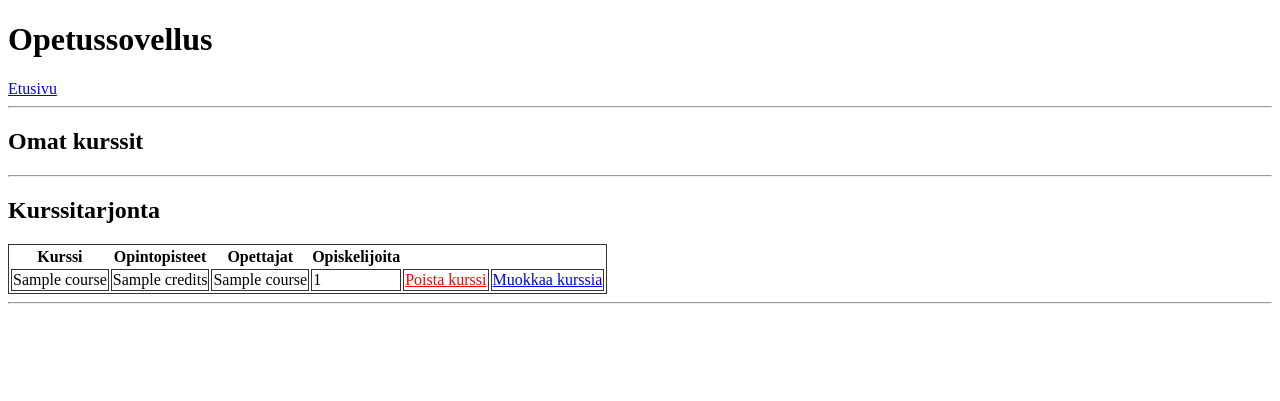
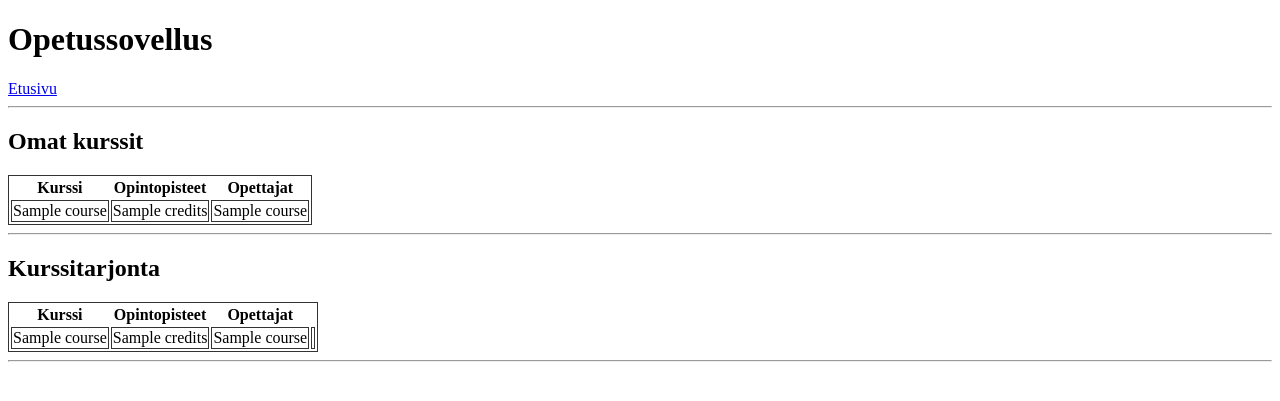
Before and after one commit to candyliaa/tsoha-opetussovellus, a Flask app: template templates/coursesview.html in a window 1280 px wide. Shown: the top 401 px of the page. Run offline with Flask 3, Linux system fonts and the light colour scheme; the template is opened without the code that fills it: most values are stand-ins (such as "Sample title", 1, 10 or a date in 2020).

Commit message:
functionality for showing other courses works now

```diff
--- a/templates/coursesview.html
+++ b/templates/coursesview.html
@@ -3,9 +3,27 @@
 {% block title %}Kurssinäkymä{% endblock %}
 {% block content %}
 <h2>Omat kurssit</h2>
+<table>
+    <thead>
+        <tr>
+            <th><b>Kurssi</b></th>
+            <th><b>Opintopisteet</b></th>
+            <th><b>Opettajat</b></th>
+        </tr>
+    </thead>
+    <tbody>
+    {% for course in own_courses %}
+        <tr>
+            <td>{{ course["name"] }}</td>
+            <td>{{ course["credits"] }}</td>
+            <td>{{ course["teacher_names"] }}</td>
+        </tr>
+    {% endfor %}
+    </tbody>
+</table>
 <hr>
 <h2>Kurssitarjonta</h2>
-{% if courses|length == 0 %}
+{% if other_courses|length == 0 %}
 <h3>Kurssilista on tyhjä.</h3>
 {% else %}
 <table>
@@ -14,19 +32,16 @@
             <th><b>Kurssi</b></th>
             <th><b>Opintopisteet</b></th>
             <th><b>Opettajat</b></th>
-            <th><b>Opiskelijoita</b></th>
-            <th colspan="2"></th>
+            <th colspan="1"></th>
         </tr>
     </thead>
     <tbody>
-        {% for course in courses %}
+        {% for course in other_courses %}
         <tr>
             <td>{{ course["name"] }}</td>
             <td>{{ course["credits"] }}</td>
             <td>{{ course["teacher_names"] }}</td>
-            <td>{{ course["student_count"] }}</td>
-            <td><a href="/deletecourse?id={{course[0]}}" style="color: red">Poista kurssi</a></td>
-            <td><a href="/modifycourse?id={{course[0]}}">Muokkaa kurssia</a></td>
+            <td><a href="/joincourse?id={{course[0]}}"></a></td>
         </tr>
         {% endfor %}
     </tbody>
```
Also changed, not shown: routes.py (+6 -4 lines).
